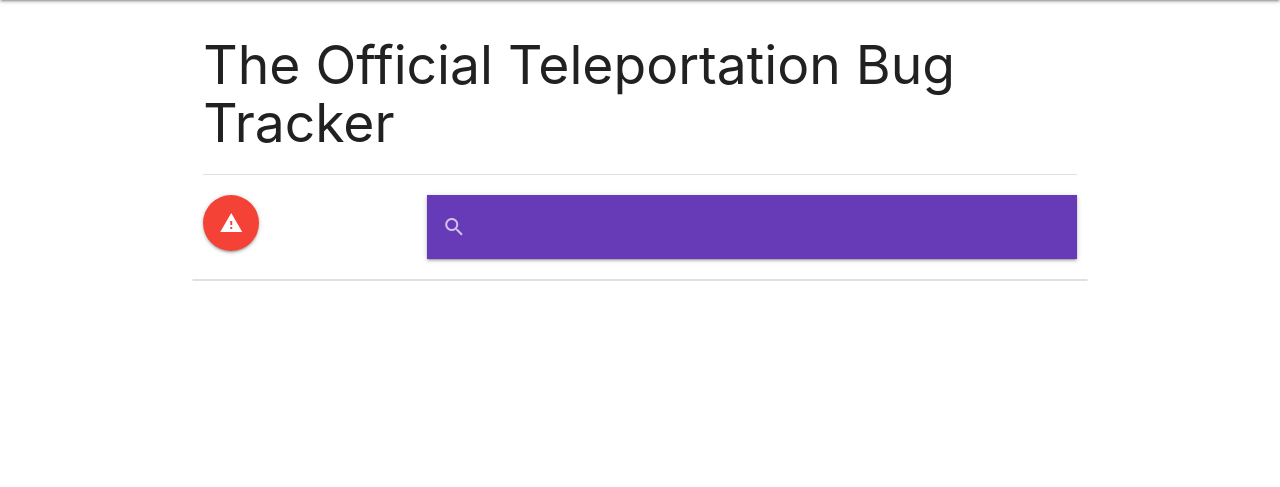
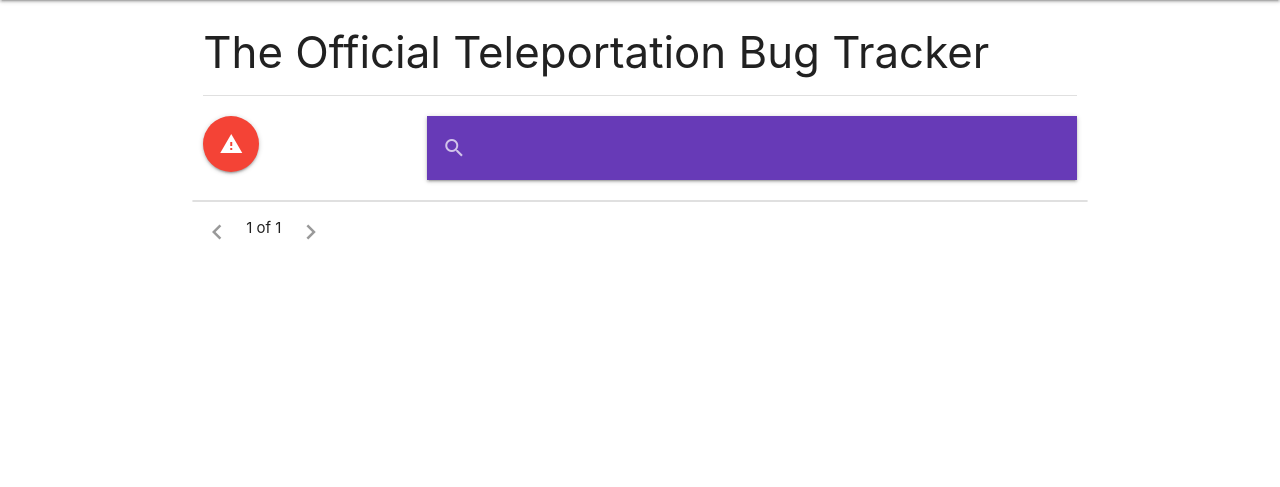
Before and after one commit to scottymcandrew/teleporter, a Django app: page /bugs/all_bugs/ in a window 1280 px wide. Shown: the part 64-551 px from the top of the page. Run offline with Django 3.2, Linux system fonts and the light colour scheme; the visitor is signed in with stand-in values (Sample User, id 1); data that the repository does not hold is empty; some libraries are stand-ins or nearby versions.

Commit message:
Added bug list pagination. Also added vote count to bug list

```diff
--- a/bugs/views.py
+++ b/bugs/views.py
@@ -1,18 +1,30 @@
 from django.shortcuts import render, redirect, get_object_or_404
+from django.contrib import messages
 from django.contrib.auth.decorators import login_required
-from django.contrib import messages
+from common.decorators import ajax_required
 from django.http import JsonResponse
 from django.views.decorators.http import require_POST
-from common.decorators import ajax_required
+from django.core.paginator import Paginator, EmptyPage, PageNotAnInteger
 from .models import Bug, BugComment, Vote
 from .forms import CreateBugReport, BugCommentForm
 
 
 @login_required
 def all_bugs(request):
-    bugs = Bug.objects.all().order_by('votes', '-created')
+    bug_list = Bug.objects.all().order_by('votes', '-created')
+    paginator = Paginator(bug_list, 4)
+    page = request.GET.get('page')
+    try:
+        bugs = paginator.page(page)
+    except PageNotAnInteger:
+        # If the page is not an int, return the first page
+        bugs = paginator.page(1)
+    except EmptyPage:
+        # If page is out of range deliver last page
+        bugs = paginator.page(paginator.num_pages)
     return render(request, 'bugs/bugs.html',
-                  {'bugs': bugs})
+                  {'bugs': bugs,
+                   'page': page})
 
 
 @login_required
--- a/templates/bugs/bugs.html
+++ b/templates/bugs/bugs.html
@@ -5,7 +5,7 @@
     <!-- Heading -->
     <div class="row">
         <div class="col s12">
-            <h2>The Official Teleportation Bug Tracker</h2>
+            <h3>The Official Teleportation Bug Tracker</h3>
             <div class="divider"></div>
         </div>
     </div>
@@ -47,9 +47,9 @@
                 <p>Severity: <strong>{{ bug.severity }}</strong><br>
                     Raised by: <em>{{ bug.author }} on {{ bug.created }}</em>
                 </p>
-                <a href="#!" class="secondary-content"><i class="material-icons">thumb_up</i></a>
+                <div class="secondary-content"><i class="material-icons">thumb_up</i> {{ bug.votes.count }}</div>
             </li>
         {% endfor %}
     </ul>
-
+    {% include 'pagination.html' with page=bugs %}
 {% endblock %}
--- /dev/null
+++ b/templates/pagination.html
@@ -0,0 +1,11 @@
+<!-- Pagination template for displaying multiple items in blocks e.g. bug list -->
+
+<ul class="pagination">
+    <li class="{% if not page.has_previous %}disabled{% endif %}">
+        <a href="{% if page.has_previous %}?page={{ page.previous_page_number }}{% endif %}"><i class="material-icons">chevron_left</i></a>
+    </li>
+    <li class="waves-effec"> {{ page.number }} of {{ page.paginator.num_pages }} </li>
+    <li class="{% if not page.has_next %}disabled{% endif %}">
+        <a href="{% if page.has_next %}?page={{ page.next_page_number }}{% endif %}"><i class="material-icons">chevron_right</i></a>
+    </li>
+</ul>
```
